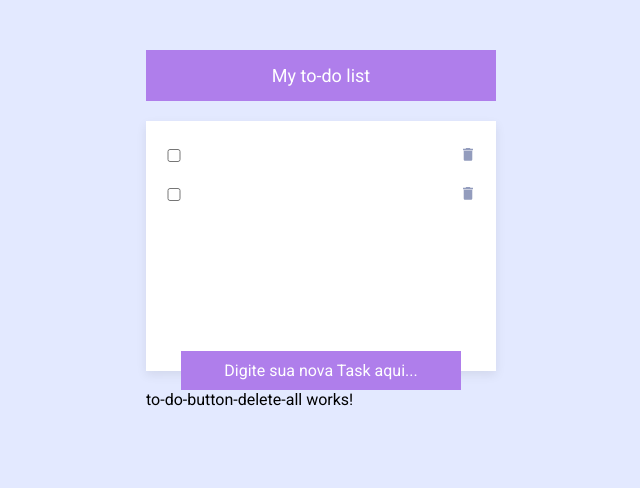
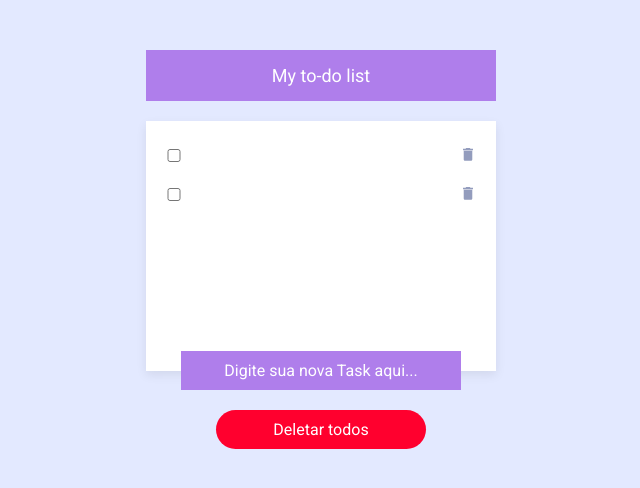
Before and after one commit to gusdepaula/curso-angular-to-do-list, an Angular app: page / in a window 1280 px wide. Shown: the top 488 px of the page, without its empty margins (319-959 px from the left). Built offline with nearby package versions, Linux system fonts and the light colour scheme.

Commit message:
Hands-on 6

```diff
--- a/src/app/modules/home/components/todo-button-delete-all/todo-button-delete-all.component.html
+++ b/src/app/modules/home/components/todo-button-delete-all/todo-button-delete-all.component.html
@@ -1 +1 @@
-<p>to-do-button-delete-all works!</p>
+<button>Deletar todos</button>
--- a/src/app/modules/home/components/todo-button-delete-all/todo-button-delete-all.component.scss
+++ b/src/app/modules/home/components/todo-button-delete-all/todo-button-delete-all.component.scss
@@ -0,0 +1,21 @@
+@import "../../../../../dist/scss/variables.scss";
+
+:host {
+  display: flex;
+  align-items: center;
+  justify-content: center;
+
+  margin-top: 20px;
+
+  button {
+    border: none;
+    border-radius: 50px;
+    background: $danger-color;
+
+    font-size: 16px;
+    color: $secondary-text-color;
+
+    width: 60%;
+    padding: 10px;
+  }
+}
```
